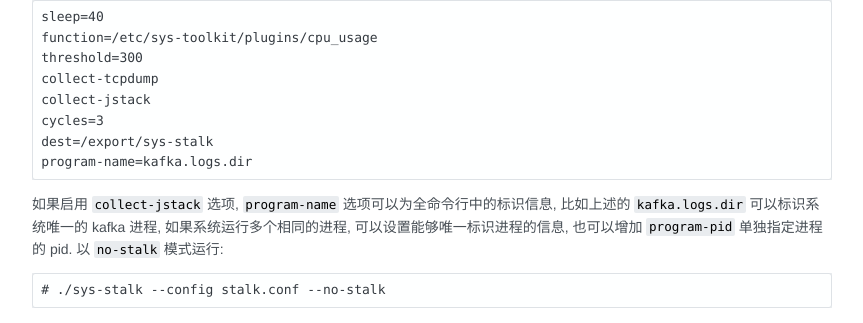
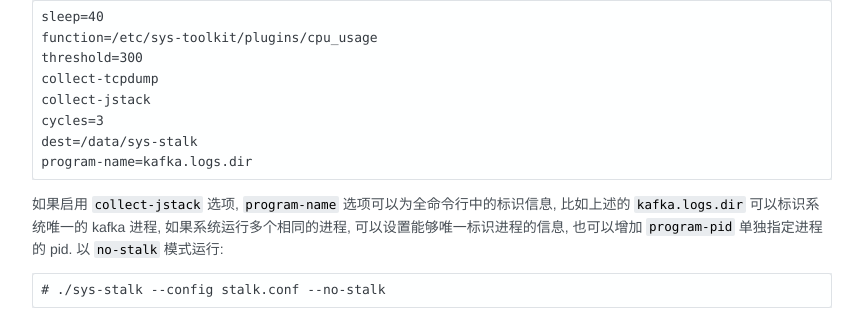
Before and after one commit to arstercz/arstercz.github.io, a Jekyll site: the page built from _posts/2019-09-25-use_sys-toolkit-collect-linux-diagnostic-message.md, in a window 1280 px wide. Shown: the part 4532-4855 px from the top of the page, without its empty margins (208-1071 px from the left). Built offline with Jekyll 4.4.1, drawn with Linux system fonts in a browser that asks for light colours; comment, search, counter and statistics services are not loaded; some of the changed text lies outside the part shown.

Commit message:
fix data value

````diff
--- a/_posts/2019-09-25-use_sys-toolkit-collect-linux-diagnostic-message.md
+++ b/_posts/2019-09-25-use_sys-toolkit-collect-linux-diagnostic-message.md
@@ -235,7 +235,7 @@
 collect-tcpdump
 collect-jstack
 cycles=3
-dest=/export/sys-stalk
+dest=/data/sys-stalk
 program-name=kafka.logs.dir
 ```
 如果启用 `collect-jstack` 选项, `program-name` 选项可以为全命令行中的标识信息, 比如上述的 `kafka.logs.dir` 可以标识系统唯一的 kafka 进程, 如果系统运行多个相同的进程,
@@ -324,7 +324,7 @@
 
 如下所示, 读取 sys-stalk 产生的文件, sys-sift 以交互模式生成报告:
 ```bash
-# sys-sift /export/sys-stalk/
+# sys-sift /data/sys-stalk/
 
   2019_09_24_11_34_41  2019_09_24_11_41_08
 
@@ -332,7 +332,7 @@
 ```
 因为一共执行了两次 sys-stalk 搜集, 分别对应各自的时间戳, sys-sift 默认解析最新的时间戳文件. 也可以手动将以前的时间戳附加到交互模式的末尾, 如下所示对 sys-stalk 在 `2019_09_24_11_41_08` 时间点生成的文件进行汇总:
 ```bash
-# ./sys-sift /export/sys-stalk/
+# ./sys-sift /data/sys-stalk/
 
   2019_09_24_11_34_41  2019_09_24_11_41_08
 
@@ -516,7 +516,7 @@
 
 ![perf_report]({{ site.baseurl }}/images/articles/201909/sys-sift_perf.png)
 
-生成报告的时候也会生成对应的火焰图(`/export/sys-stalk/perf-svg-2019_09_24_11_41_08.svg`)
+生成报告的时候也会生成对应的火焰图(`/data/sys-stalk/perf-svg-2019_09_24_11_41_08.svg`)
 
 [Back_to_TOC](#工具列表)
 
@@ -694,7 +694,7 @@
   Filesystem   Size Used Type     Opts                                                 Mountpoint
   datapool/db  760G   1% zfs      rw,xattr,noacl                                       /data
   /dev/sda1     10G  66% xfs      rw,relatime,attr2,inode64,noquota                    /
-  /dev/sdb     549G  14% xfs      rw,relatime,attr2,inode64,noquota                    /export
+  /dev/sdb     549G  14% xfs      rw,relatime,attr2,inode64,noquota                    /dataex
   devtmpfs      95G   0% devtmpfs rw,nosuid,size=98925508k,nr_inodes=24731377,mode=755 /dev
   tmpfs         19G   0% tmpfs    rw,nosuid,nodev                                      /run/user/0
   tmpfs         19G   0% tmpfs    rw,nosuid,nodev,mode=755                             /run/user/0
````
